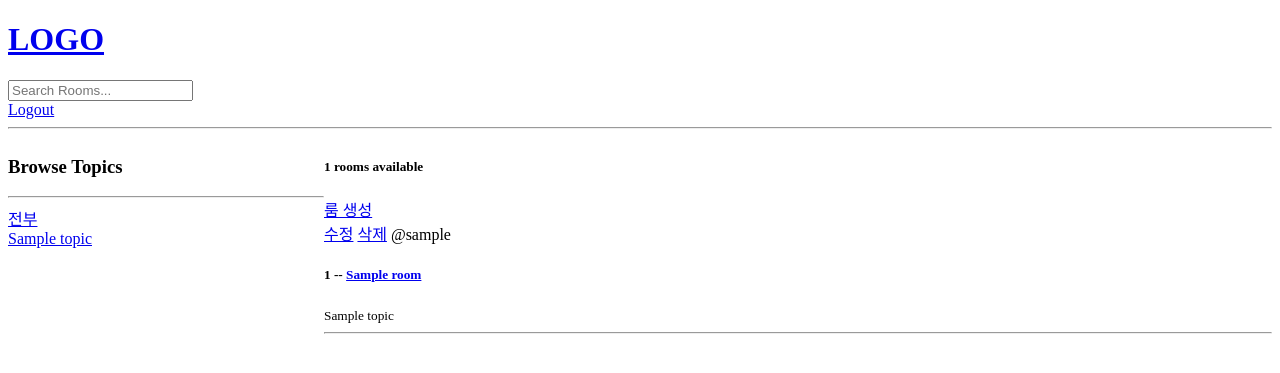
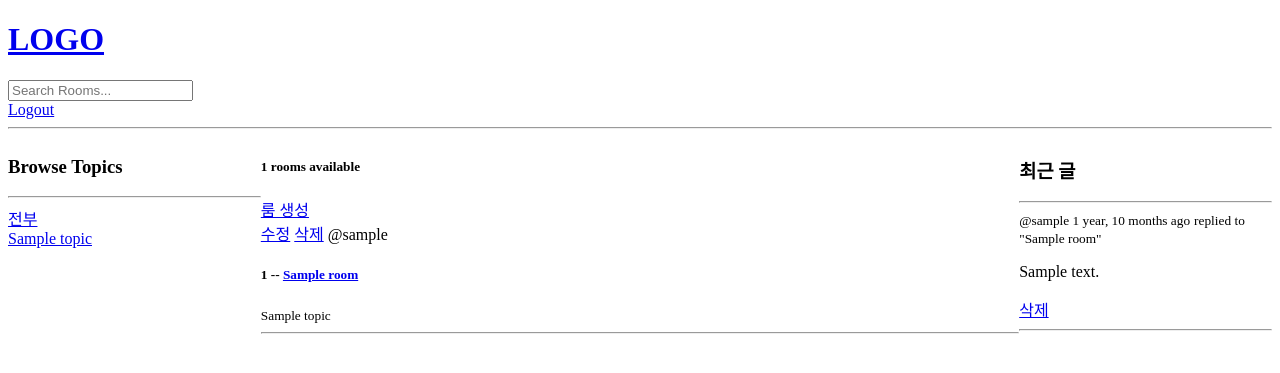
Before and after one commit to kyhyeok/python-django-studyTiger, a Django app: page / in a window 1280 px wide. Shown: the top 373 px of the page. Run offline with Django 3.2, Linux system fonts and the light colour scheme; a user stored in the database is signed in; tables that the repository leaves empty hold one stand-in row (values such as "Sample post").

Commit message:
Activity Feed

```diff
--- a/base/models.py
+++ b/base/models.py
@@ -30,5 +30,8 @@ class Message(models.Model):
     created = models.DateTimeField(auto_now=True)
     updated = models.DateTimeField(auto_now_add=True)
 
+    class Meta:
+        ordering = ['-updated', '-created']
+
     def __str__(self):
         return self.body[0:50]
--- /dev/null
+++ b/base/templates/base/activity_component.html
@@ -0,0 +1,14 @@
+<h3>최근 글</h3>
+<hr>
+{% for message in room_messages %}
+    <div>
+        <small>@{{ message.user }} {{ message.created|timesince }} ago</small>
+        <small>replied to "{{ message.room }}"</small>
+
+        <p>{{ message.body }}</p>
+        {% if request.user == message.user %}
+            <a href="{% url 'delete-message' message.id %}">삭제</a>
+        {% endif %}
+        <hr>
+    </div>
+{% endfor %}
--- /dev/null
+++ b/base/templates/base/feed_component.html
@@ -0,0 +1,14 @@
+<div>
+    {% for room in rooms %}
+        <div>
+            {% if request.user == room.host %}
+                <a href="{% url 'update-room' room.id %}">수정</a>
+                <a href="{% url 'delete-room' room.id %}">삭제</a>
+            {% endif %}
+            <span>@{{ room.host.username }}</span>
+            <h5>{{ room.id }} -- <a href="{% url 'room' room.id %}">{{ room.name }}</a></h5>
+            <small>{{ room.topic.name }}</small>
+            <hr>
+        </div>
+    {% endfor %}
+</div>
--- a/base/templates/base/home.html
+++ b/base/templates/base/home.html
@@ -5,46 +5,22 @@
 <style>
     .home-container {
         display: grid;
-        grid-template-columns: 1fr 3fr;
+        grid-template-columns: 1fr 3fr 1fr;
     }
 </style>
 
 <div class="home-container">
-
     <div>
-        <h3>Browse Topics</h3>
-        <hr>
-            <div>
-                <a href="{% url 'home' %}">전부</a>
-            </div>
-
-        {% for topic in topics %}
-            <div>
-                <a href="{% url 'home' %}?q={{ topic.name }}">{{ topic.name }}</a>
-            </div>
-        {% endfor %}
+    {% include 'base/topics_component.html' %}
     </div>
-
     <div>
         <h5>{{ room_count }} rooms available</h5>
         <a href="{% url 'create-room' %}">룸 생성</a>
-        <div>
-            {% for room in rooms %}
-                <div>
-                    {% if request.user == room.host %}
-                        <a href="{% url 'update-room' room.id %}">수정</a>
-                        <a href="{% url 'delete-room' room.id %}">삭제</a>
-                    {% endif %}
-                    <span>@{{ room.host.username }}</span>
-                    <h5>{{ room.id }} -- <a href="{% url 'room' room.id %}">{{ room.name }}</a></h5>
-                    <small>{{ room.topic.name }}</small>
-                    <hr>
-                </div>
-            {% endfor %}
-        </div>
+        {% include 'base/feed_component.html' %}
     </div>
-
-
+    <div>
+        {% include 'base/activity_component.html' %}
+    </div>
 </div>
 
 {% endblock %}
--- /dev/null
+++ b/base/templates/base/topics_component.html
@@ -0,0 +1,11 @@
+<h3>Browse Topics</h3>
+<hr>
+    <div>
+        <a href="{% url 'home' %}">전부</a>
+    </div>
+
+{% for topic in topics %}
+    <div>
+        <a href="{% url 'home' %}?q={{ topic.name }}">{{ topic.name }}</a>
+    </div>
+{% endfor %}
--- a/base/views.py
+++ b/base/views.py
@@ -69,10 +69,13 @@ def home(request):
 
     topics = Topic.objects.all()
 
+    room_messages = Message.objects.filter(Q(room__topic__name__icontains=q))
+
     context = {
         'rooms': rooms,
         'topics': topics,
         'room_count': room_count,
+        'room_messages': room_messages,
         'q': q
     }
     return render(request, 'base/home.html', context)
```
